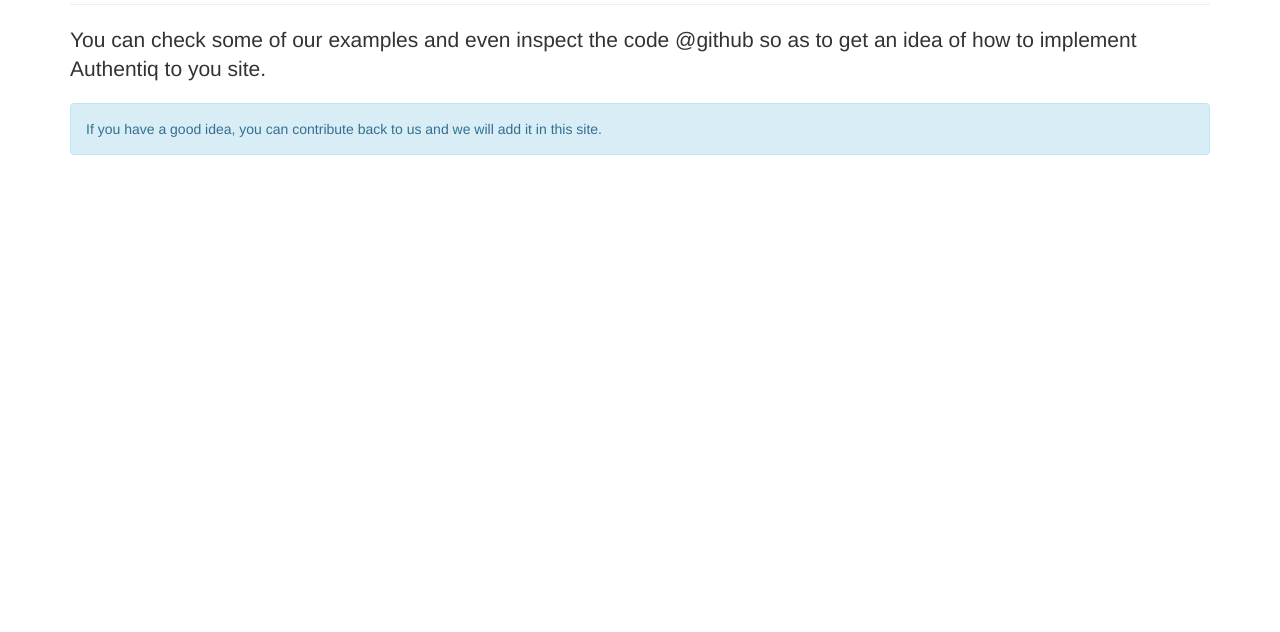
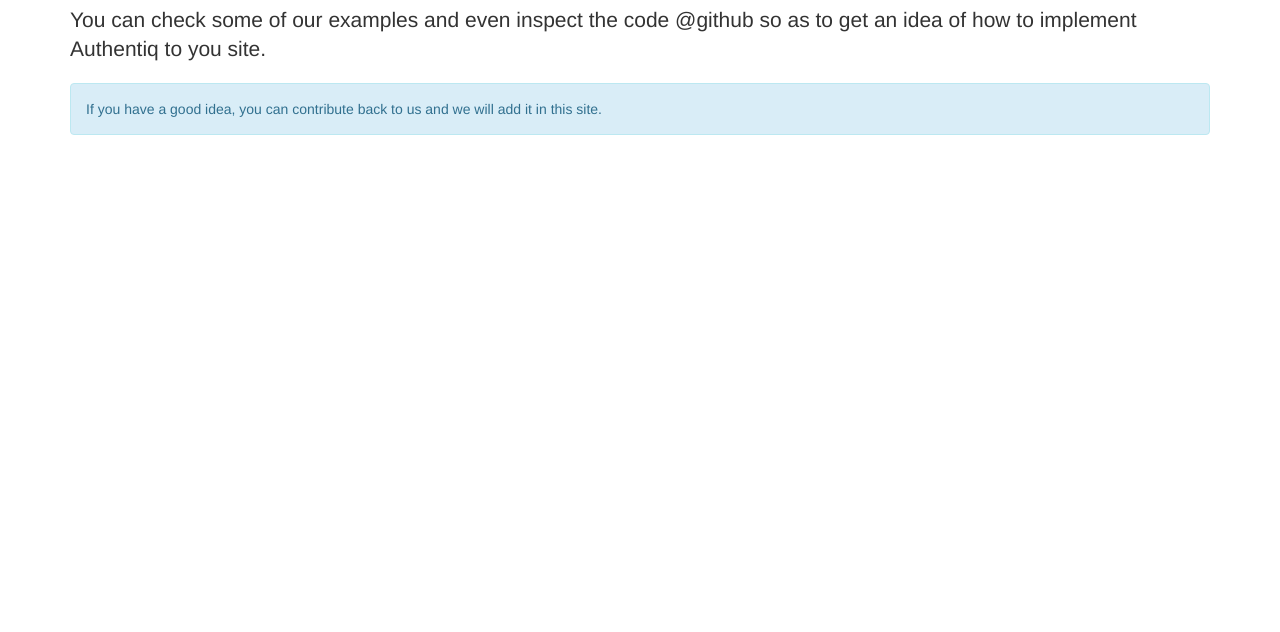
Before and after one commit to AuthentiqID/authentiq-examples, a plain HTML site: page index.html in a window 1280 px wide. Shown: the part 168-800 px from the top of the page. Drawn offline with nearby package versions, Linux system fonts and the light colour scheme.

Commit message:
Generate Authentiq Examples site

```diff
--- a/index.html
+++ b/index.html
@@ -28,10 +28,6 @@
 
       html, body, #examples-container {
         height: 100%;
-      }
-
-      #intro, #examples-container {
-        padding-top: 20px;
       }
 
       #examples-frame {
```
Also changed, not shown: 1 other file.
